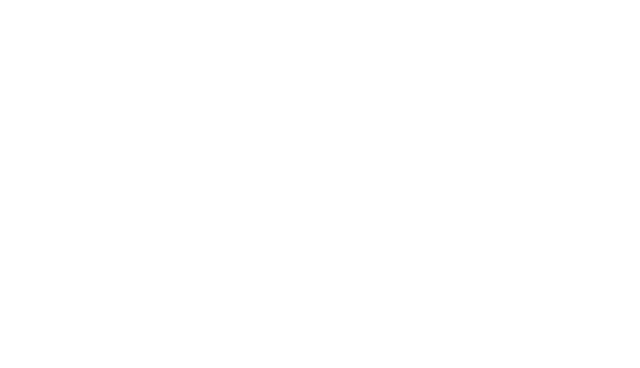
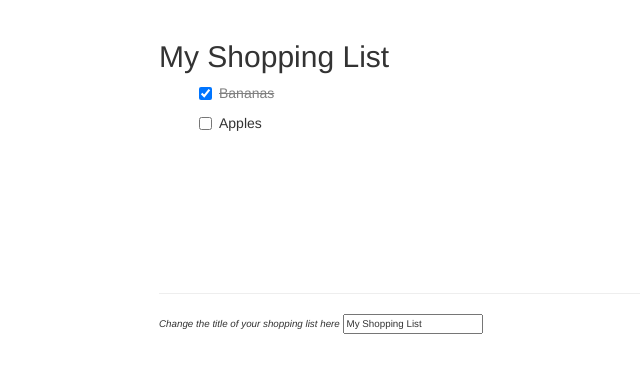
Before and after one commit to verdantpath/shopping-list-vue, a plain HTML site: page index.html in a window 1280 px wide. Shown: the whole page, without its empty margins (240-880 px from the left). Drawn offline with nearby package versions, Linux system fonts and the light colour scheme.

Commit message:
add v-for to iterate over items, add checkbox and v- directives, add css

```diff
--- a/index.html
+++ b/index.html
@@ -4,16 +4,51 @@
   <meta charset="UTF-8">
   <title>Shopping List</title>
   <link rel="stylesheet" href="https://maxcdn.bootstrapcdn.com/bootstrap/3.3.6/css/bootstrap.min.css">
+  <style>
+    .container {
+        width: 40%;
+        margin: 20px auto 0px auto;
+    }
+
+    .removed {
+        color: gray;
+    }
+
+    .removed label {
+        text-decoration: line-through;
+    }
+
+    ul li {
+        list-style-type: none;
+    }
+
+    .footer {
+        font-size: 0.7em;
+        margin-top: 20vh;
+    }
+    </style>
 </head>
 <body>
 <div id="app" class="container">
     <h2>{{ title }}</h2>
     <ul>
-        <li>{{ items[0] }}</li>
-        <li>{{ items[1[ }}</li>
+        <li v-for="item in items" v-bind:class="{ 'removed': item.checked }">
+            <div class="checkbox">
+                <label>
+                    <input type="checkbox" v-model="item.checked"> {{ item.text }}
+                </label>
+            </div>
+        </li>
+        <!-- <li>{{ items[0] }}</li>
+        <li>{{ items[1] }}</li> -->
     </ul>
+    <div class="footer">
+        <hr />
+        <em>Change the title of your shopping list here</em>
+        <input v-model="title" />
+    </div>
 </div>
-<script src="https://cdnjs.cloudflare.com/ajax/libs/vue/2.0.3/vue.js"></script>
+<script src="https://cdn.jsdelivr.net/npm/vue@2.5.13/dist/vue.js"></script>
 <script src="script.js"></script>
 </body>
 </html>
```
